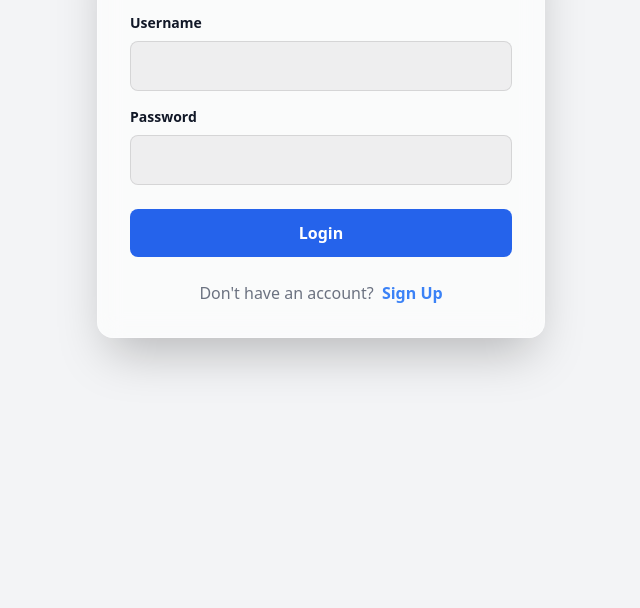
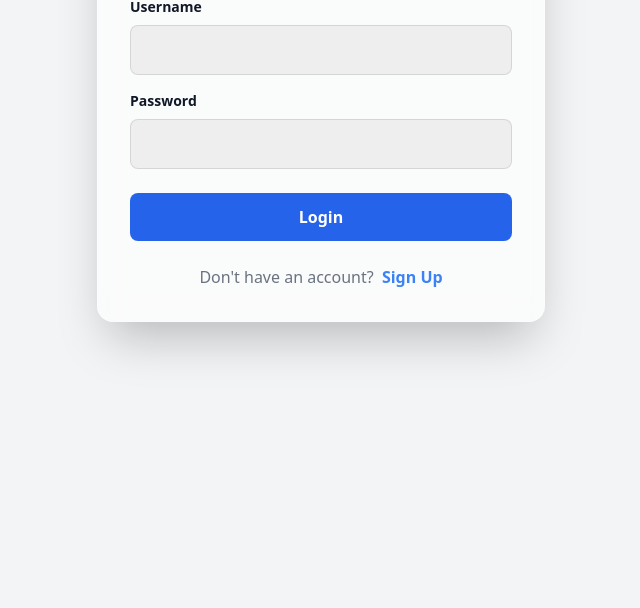
Before and after one commit to wyliebutler/my-dashboard, a plain HTML site: page frontend/index.html in a window 1280 px wide. Shown: the part 192-800 px from the top of the page, without its empty margins (319-959 px from the left). Drawn offline with nearby package versions, Linux system fonts and the light colour scheme.

Commit message:
UI: Reduce top padding above ticker and menu items

```diff
--- a/frontend/index.html
+++ b/frontend/index.html
@@ -222,7 +222,7 @@
         </nav>
 
 
-        <main id="main-content" class="flex-1 p-4 md:p-8 bg-gray-100 dark:bg-gray-900 transition-colors duration-300">
+        <main id="main-content" class="flex-1 p-4 md:px-8 md:pt-4 md:pb-8 bg-gray-100 dark:bg-gray-900 transition-colors duration-300">
 
             <div id="auth-screen" class="max-w-md mx-auto mt-10 md:mt-20">
                 <div class="bg-white/60 dark:bg-gray-900/60 backdrop-blur-md border border-white/30 dark:border-white/10 shadow-2xl rounded-2xl p-8">
```
